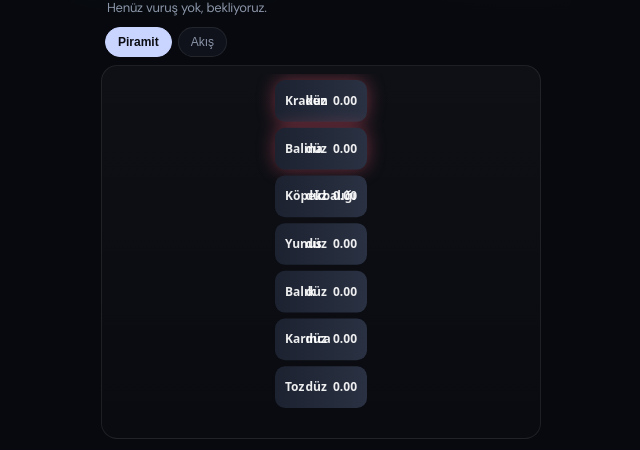
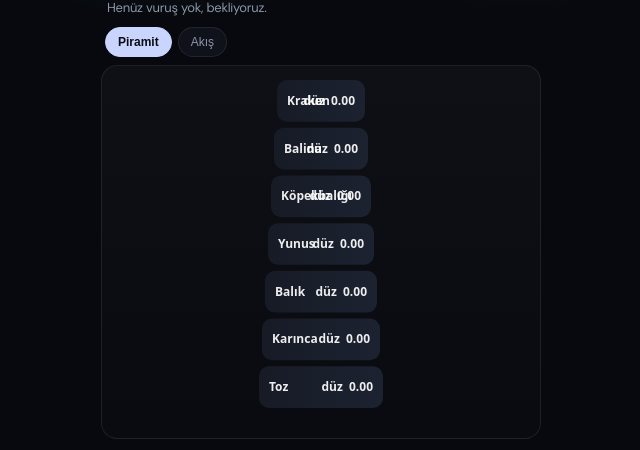
Before and after one commit to ahmetbysoy/piramit, a React (Vite) app: page / in a window 1280 px wide. Shown: the part 138-588 px from the top of the page, without its empty margins (319-959 px from the left). Built offline with nearby package versions, Linux system fonts and the light colour scheme; no server answers.

Commit message:
Coin degisince defter, bant ve piramit sifir

```diff
--- a/src/app/App.tsx
+++ b/src/app/App.tsx
@@ -98,7 +98,7 @@ export function App() {
 
       <main className="main glass">
         {tab === 'piramit' ? (
-          <PyramidCanvas layers={snap.layers} pulse={snap.tickCount} />
+          <PyramidCanvas key={symbol} layers={snap.layers} pulse={snap.tickCount} />
         ) : (
           <TapeList trades={feed.tape.newestFirst()} key={tapeTick} />
         )}
--- a/src/core/engine/pyramidEngine.ts
+++ b/src/core/engine/pyramidEngine.ts
@@ -39,8 +39,8 @@ export type PyramidSnapshot = {
 export type EngineListener = (s: PyramidSnapshot) => void
 
 function toViews(wallets: LayerWallet[]): LayerView[] {
-  const vol = wallets.reduce((a, w) => a + totalNotional(w), 0) || 1
-  const cnt = wallets.reduce((a, w) => a + totalCount(w), 0) || 1
+  const vol = wallets.reduce((a, w) => a + totalNotional(w), 0)
+  const cnt = wallets.reduce((a, w) => a + totalCount(w), 0)
   return wallets.map((w, i) => ({
     id: i,
     name: LAYER_NAMES[i],
@@ -49,8 +49,8 @@ function toViews(wallets: LayerWallet[]): LayerView[] {
     buyCount: w.buyCount,
     sellCount: w.sellCount,
     net: netDelta(w),
-    share: totalNotional(w) / vol,
-    countShare: totalCount(w) / cnt,
+    share: vol > 0 ? totalNotional(w) / vol : 0,
+    countShare: cnt > 0 ? totalCount(w) / cnt : 0,
   }))
 }
 
@@ -67,7 +67,6 @@ export class PyramidEngine {
   private cached: PyramidSnapshot = this.buildSnapshot()
 
   setSymbol(symbol: string): void {
-    if (this.symbol === symbol) return
     this.symbol = symbol
     this.reset()
   }
@@ -95,6 +94,7 @@ export class PyramidEngine {
   }
 
   ingestTrade(t: AggTrade): void {
+    if (t.symbol !== this.symbol) return
     this.ledger.ingest(t.notional, t.side, t.timeMs, t.price, t.priceStr)
     this.lastTrade = t
     this.tickCount += 1
--- a/src/features/feed/FeedController.ts
+++ b/src/features/feed/FeedController.ts
@@ -31,7 +31,7 @@ export class FeedController {
       },
       onMessage: (raw) => {
         const t = parseAggTradePayload(raw)
-        if (!t) return
+        if (!t || t.symbol !== this.symbol) return
         this.engine.ingestTrade(t)
         this.tape.push(t)
       },
@@ -48,9 +48,10 @@ export class FeedController {
 
   start(symbol = this.symbol): void {
     this.symbol = symbol.toUpperCase()
+    this.tape.clear()
     this.engine.setSymbol(this.symbol)
-    this.tape.clear()
     this.engine.start(20)
+    this.onUi?.()
     void this.precision.load().then(() => this.onUi?.())
     this.socket.connect(marketCombinedUrl([aggTradeStream(this.symbol)]))
   }
--- a/src/features/pyramid/PyramidCanvas.tsx
+++ b/src/features/pyramid/PyramidCanvas.tsx
@@ -26,23 +26,28 @@ export function PyramidCanvas({ layers, pulse }: Props) {
     ctx.clearRect(0, 0, w, h)
 
     const rev = [...layers].reverse()
-    const maxShare = Math.max(...rev.map((l) => Math.max(l.share, l.countShare * 0.6)), 0.1)
+    const empty = rev.every((l) => l.share === 0)
+    const maxShare = Math.max(...rev.map((l) => l.share), 0.0001)
     const gap = 6
     const rowH = (h - 12 - gap * (rev.length - 1)) / rev.length
     const cx = w / 2
-    const minW = 92
 
     rev.forEach((l, i) => {
       const t = i / Math.max(rev.length - 1, 1)
       const taper = 0.42 + t * 0.58
-      const volW = Math.max(minW, (l.share / maxShare) * (w - 8) * taper)
+      const volW = empty
+        ? 88 + t * 36
+        : Math.max(72, (l.share / maxShare) * (w - 8) * taper)
       const y = 6 + i * (rowH + gap)
       const x = cx - volW / 2
       const net = netWord(l.net)
       const buyR = l.buyNotional + l.sellNotional > 0 ? l.buyNotional / (l.buyNotional + l.sellNotional) : 0.5
 
       const g = ctx.createLinearGradient(x, y, x + volW, y)
-      if (net === 'ALIŞ') {
+      if (empty) {
+        g.addColorStop(0, '#161b26')
+        g.addColorStop(1, '#1c2230')
+      } else if (net === 'ALIŞ') {
         g.addColorStop(0, '#0c3d2c')
         g.addColorStop(buyR, '#1dbf73')
         g.addColorStop(1, '#5a2230')
@@ -56,7 +61,7 @@ export function PyramidCanvas({ layers, pulse }: Props) {
       }
 
       ctx.save()
-      if (l.id >= 5) {
+      if (!empty && l.id >= 5) {
         ctx.shadowColor = net === 'ALIŞ' ? '#1dbf7388' : '#ff5d7a66'
         ctx.shadowBlur = 18 + (pulse % 3)
       }
```
